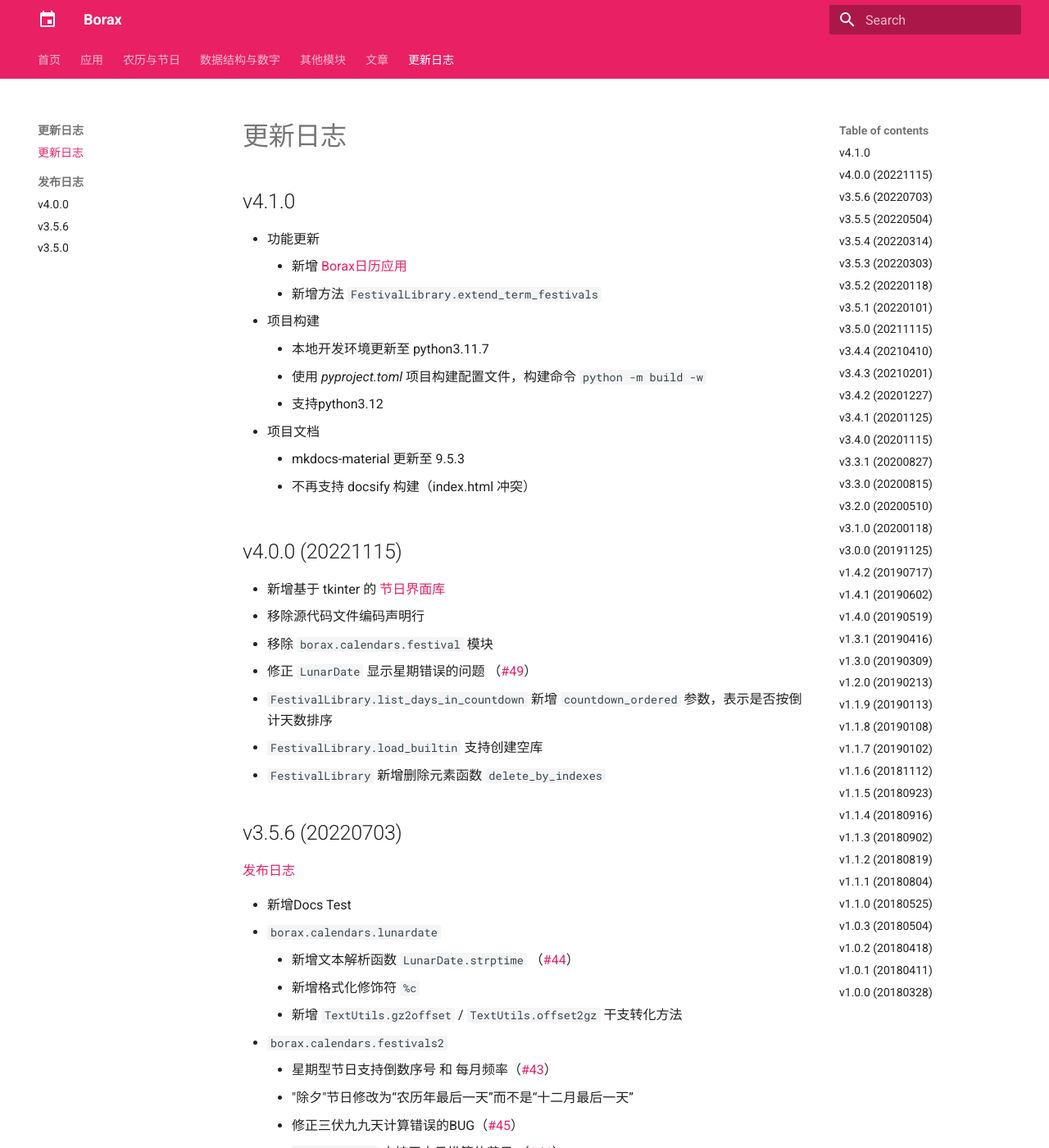
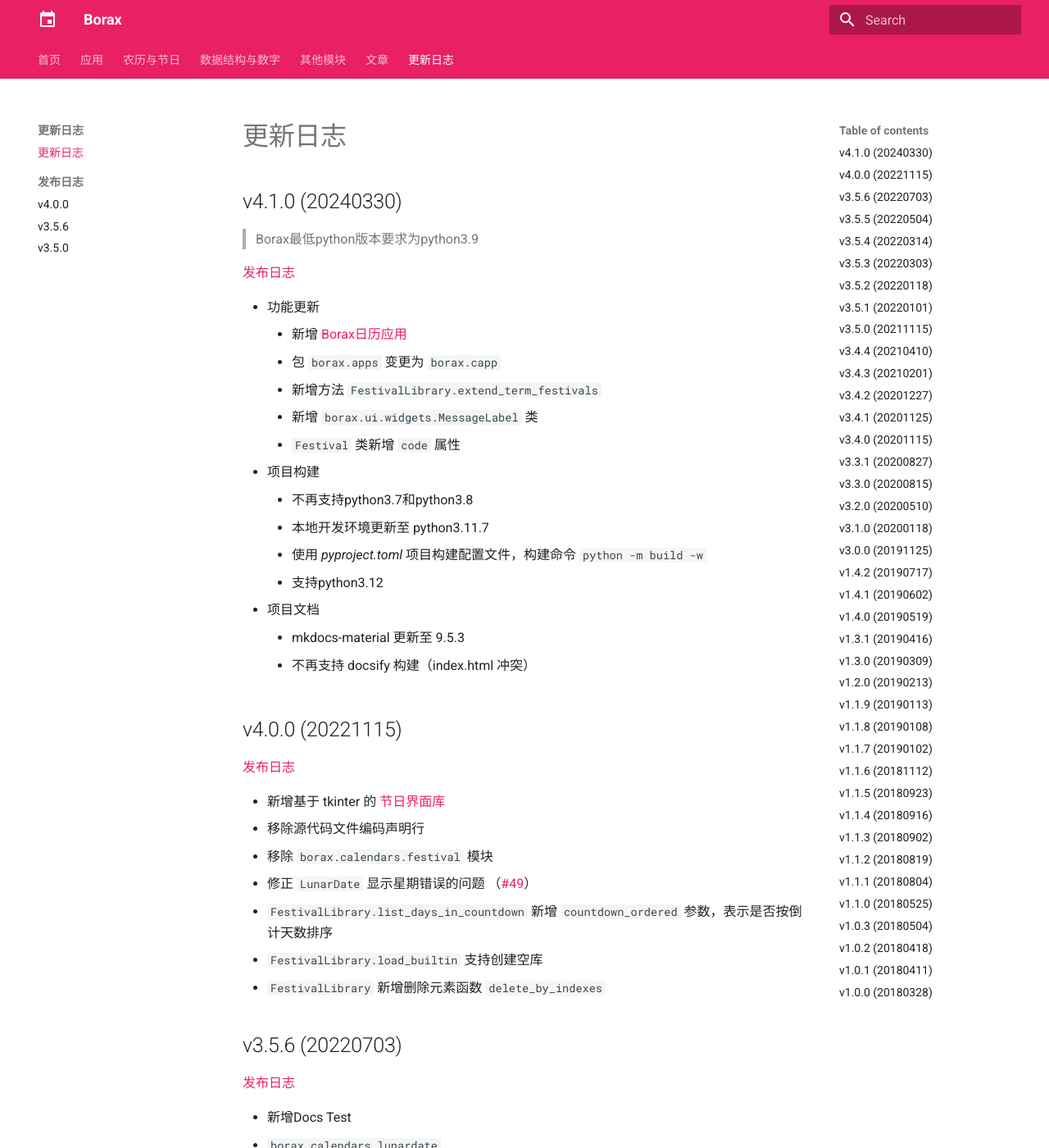
Before and after one commit to kinegratii/borax, an MkDocs documentation site: the page built from docs/changelog.md, in a window 1280 px wide and 1400 px high. Shown: the whole window at 82% size. Built offline with MkDocs 1.6.1 and Material for MkDocs 9.7.7, drawn with Linux system fonts in a browser that asks for light colours.

Commit message:
:sparkles: Add Festival.code & Upgrade to python3.9+

```diff
--- a/docs/changelog.md
+++ b/docs/changelog.md
@@ -1,10 +1,19 @@
 # 更新日志
 
-## v4.1.0
+## v4.1.0 (20240330)
+
+> Borax最低python版本要求为python3.9
+
+[发布日志](/release-note/v410)
+
 - 功能更新
   - 新增 [Borax日历应用](/guides/borax_calendar_app)
+  - 包 `borax.apps` 变更为 `borax.capp`
   - 新增方法 `FestivalLibrary.extend_term_festivals`
+  - 新增 `borax.ui.widgets.MessageLabel` 类
+  - `Festival` 类新增 `code` 属性
 - 项目构建
+  - 不再支持python3.7和python3.8
   - 本地开发环境更新至 python3.11.7
   - 使用 *pyproject.toml* 项目构建配置文件，构建命令 `python -m build -w`
   - 支持python3.12
@@ -12,8 +21,9 @@
   - mkdocs-material 更新至 9.5.3
   - 不再支持 docsify 构建（index.html 冲突）
 
+## v4.0.0 (20221115)
 
-## v4.0.0 (20221115)
+[发布日志](/release-note/v400)
 
 - 新增基于 tkinter 的 [节日界面库](/guides/festivals2-ui)
 - 移除源代码文件编码声明行
--- a/pyproject.toml
+++ b/pyproject.toml
@@ -9,14 +9,12 @@
 ]
 description = "A tool collections.(Chinese-Lunar-Calendars/Python-Patterns)"
 readme = "README.md"
-requires-python = ">=3.7"
+requires-python = ">=3.9"
 keywords = ["chinese lunar calendar", "python tool"]
 license = { text = "MIT License" }
 classifiers = [
     "Development Status :: 5 - Production/Stable",
     "Programming Language :: Python :: 3",
-    "Programming Language :: Python :: 3.7",
-    "Programming Language :: Python :: 3.8",
     "Programming Language :: Python :: 3.9",
     "Programming Language :: Python :: 3.10",
     "Programming Language :: Python :: 3.11",
--- a/setup.py
+++ b/setup.py
@@ -12,11 +12,10 @@
 lib_classifiers = [
     "Development Status :: 5 - Production/Stable",
     "Programming Language :: Python :: 3",
-    "Programming Language :: Python :: 3.7",
-    "Programming Language :: Python :: 3.8",
     "Programming Language :: Python :: 3.9",
     "Programming Language :: Python :: 3.10",
     "Programming Language :: Python :: 3.11",
+    "Programming Language :: Python :: 3.12",
     "Programming Language :: Python :: 3 :: Only",
     "Intended Audience :: Developers",
     "License :: OSI Approved :: MIT License",
@@ -31,7 +30,7 @@
 setup(
     name='borax',
     version=version,
-    python_requires='>=3.7',
+    python_requires='>=3.9',
     packages=find_packages(exclude=['tests']),
     include_package_data=True,
     license='MIT',
```
Also changed, not shown: docs/guides/festivals2.md (+23 -4 lines), 2 other files.
